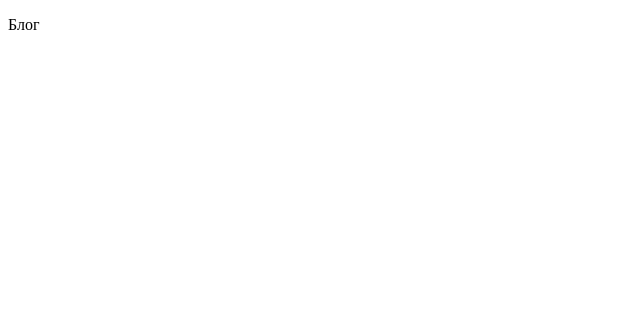
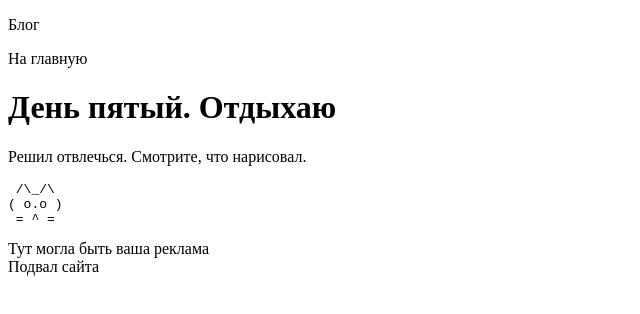
Before and after one commit to fumamosss/verstka43X, a plain HTML site: page z8/index.html in a window 1280 px wide. Shown: the whole page, without its empty margins (0-640 px from the left). Drawn offline with Linux system fonts and the light colour scheme.

Commit message:
z8 added

```diff
--- a/z8/index.html
+++ b/z8/index.html
@@ -8,6 +8,16 @@
 <body>
     <header>
         <p>Блог</p>
+        <nav>На главную</nav>
     </header>
+    <main>
+        <h1>День пятый. Отдыхаю</h1>
+        <p>Решил отвлечься. Смотрите, что нарисовал.</p>
+        <pre> /\_/\
+( o.o )
+ = ^ =</pre>
+        <aside>Тут могла быть ваша реклама</aside>
+    </main>
+    <footer>Подвал сайта</footer>
 </body>
 </html>
```
